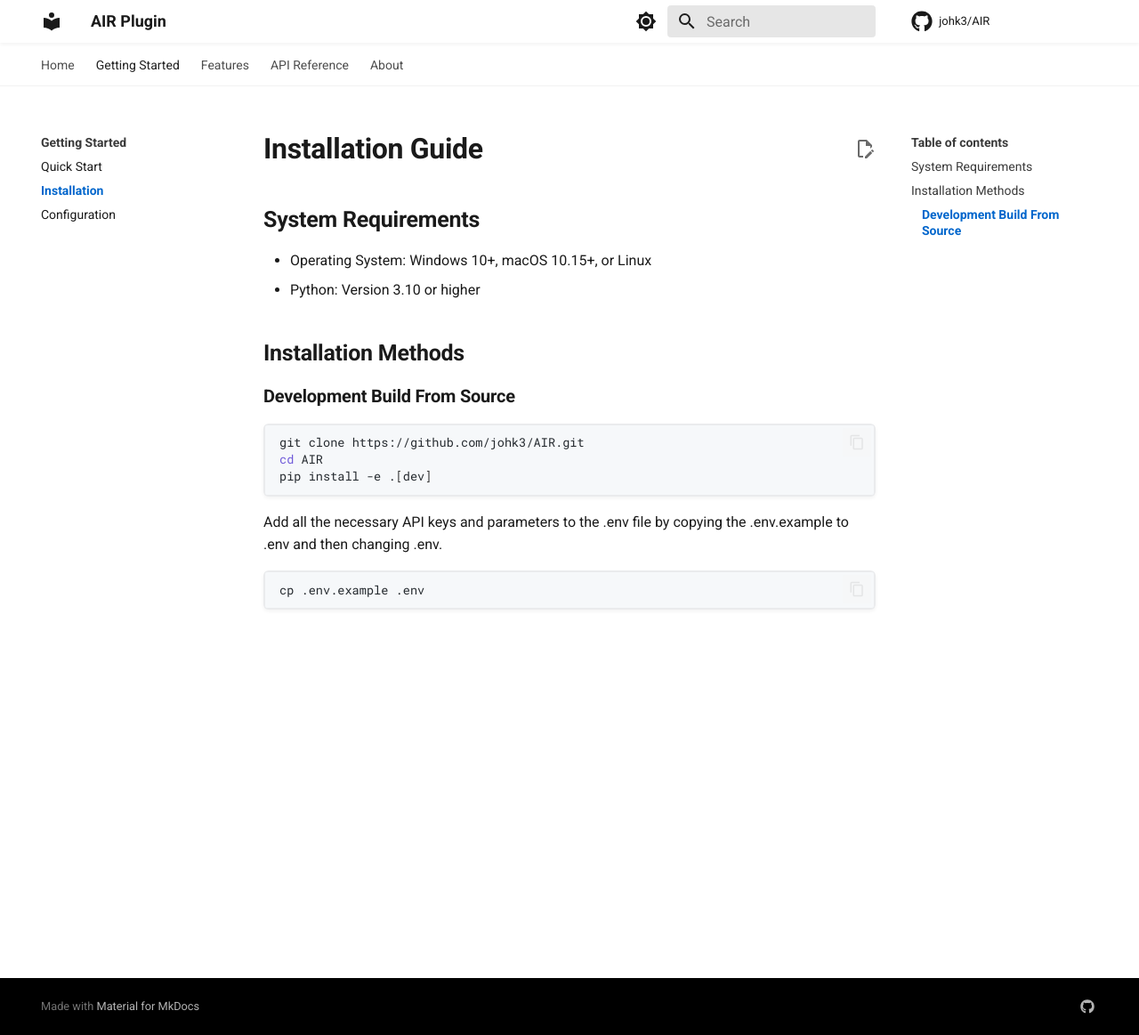
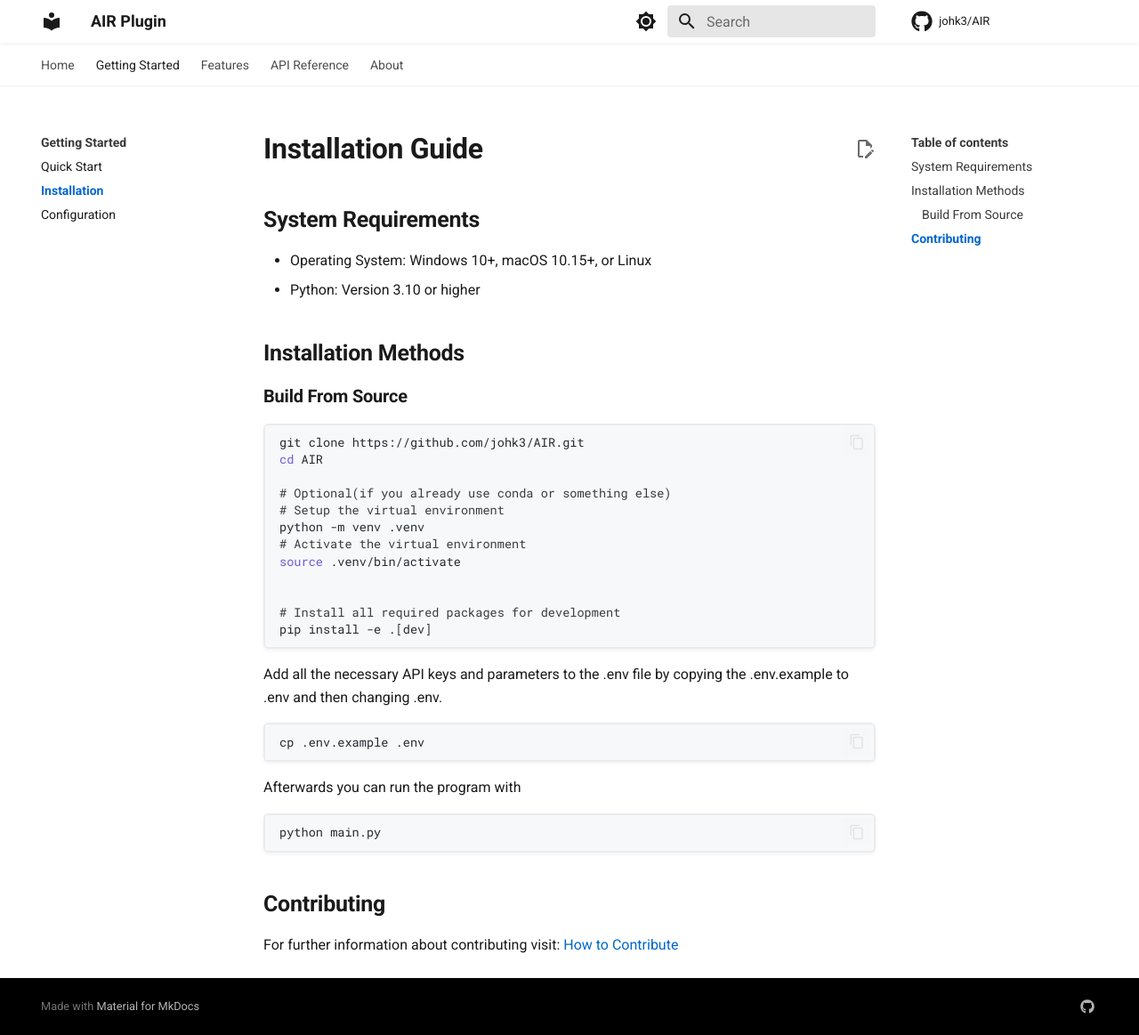
Before and after one commit to kooroshkz/AIR, an MkDocs documentation site: the page built from docs/installation.md, in a window 1280 px wide and 1163 px high. Shown: the whole window at 89% size. Built offline with MkDocs 1.6.1 and Material for MkDocs 9.7.7, drawn with Linux system fonts in a browser that asks for light colours; comment, search, counter and statistics services are not loaded.

Commit message:
more detailed docs

````diff
--- a/docs/installation.md
+++ b/docs/installation.md
@@ -7,11 +7,20 @@
 
 ## Installation Methods
 
-### Development Build From Source
+### Build From Source
 
 ```bash
 git clone https://github.com/johk3/AIR.git
 cd AIR
+
+# Optional(if you already use conda or something else)
+# Setup the virtual environment
+python -m venv .venv
+# Activate the virtual environment
+source .venv/bin/activate
+
+
+# Install all required packages for development
 pip install -e .[dev]
 ```
 
@@ -19,3 +28,11 @@ Add all the necessary API keys and parameters to the .env file by copying the .e
 ```bash
 cp .env.example .env
 ```
+
+Afterwards you can run the program with
+```bash
+python main.py
+```
+
+## Contributing
+For further information about contributing visit: [How to Contribute](contributing.md)
````
Also changed, not shown: docs/index.md (+1 -0 lines).
